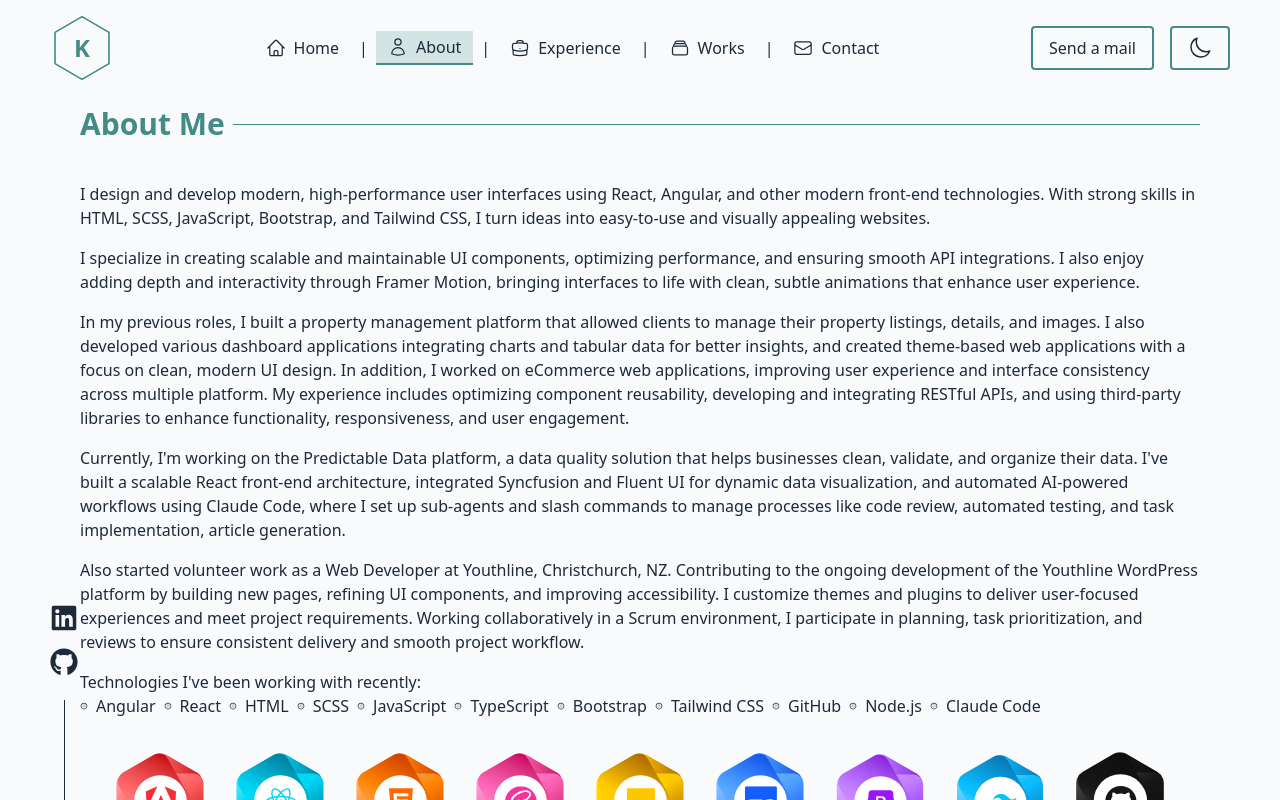
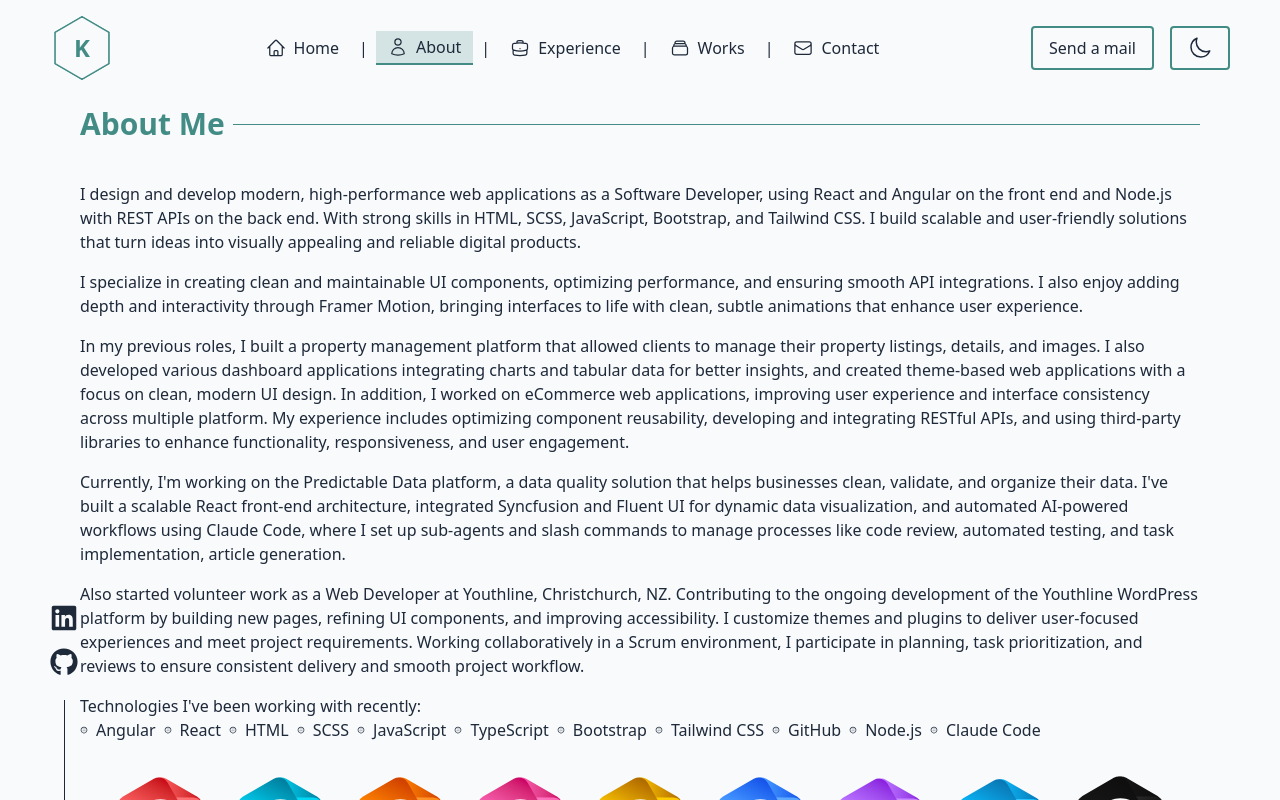
Before and after one commit to KinjalHirapara/portfolio, a React (Vite) app: page /about in a window 1280 px wide. Built offline with nearby package versions, Linux system fonts and the light colour scheme.

Commit message:
Update content.

```diff
--- a/src/components/About.tsx
+++ b/src/components/About.tsx
@@ -31,11 +31,12 @@ const About: React.FC = () => {
               variants={fadeInUp}
             >
               <p>
-                I design and develop modern, high-performance user interfaces
-                using React, Angular, and other modern front-end technologies.
-                With strong skills in HTML, SCSS, JavaScript, Bootstrap, and
-                Tailwind CSS, I turn ideas into easy-to-use and visually
-                appealing websites.
+                I design and develop modern, high-performance web applications
+                as a Software Developer, using React and Angular on the front
+                end and Node.js with REST APIs on the back end. With strong
+                skills in HTML, SCSS, JavaScript, Bootstrap, and Tailwind CSS. I
+                build scalable and user-friendly solutions that turn ideas into
+                visually appealing and reliable digital products.
               </p>
             </motion.div>
             <motion.div
@@ -45,11 +46,11 @@ const About: React.FC = () => {
               variants={fadeInUp}
             >
               <p>
-                I specialize in creating scalable and maintainable UI
-                components, optimizing performance, and ensuring smooth API
-                integrations. I also enjoy adding depth and interactivity
-                through Framer Motion, bringing interfaces to life with clean,
-                subtle animations that enhance user experience.
+                I specialize in creating clean and maintainable UI components,
+                optimizing performance, and ensuring smooth API integrations. I
+                also enjoy adding depth and interactivity through Framer Motion,
+                bringing interfaces to life with clean, subtle animations that
+                enhance user experience.
                 {/* I specialize in building scalable, maintainable, and accessible
                 UI components, optimizing performance, and ensuring seamless API
                 integrations. Additionally, I bring interfaces to life with
--- a/src/components/Home.tsx
+++ b/src/components/Home.tsx
@@ -42,10 +42,13 @@ const Home: React.FC = () => {
             variants={fadeInUp}
             className="text-base md:text-lg text-gray-600 dark:text-gray-400 max-w-2xl"
           >
-            Specializing in building user-friendly, scalable, and visually
+            {/* Specializing in building user-friendly, scalable, and visually
             engaging web applications using Angular, React, and Node.js.
             Committed to transforming complex concepts into interactive
-            interfaces that enhance usability and drive user engagement.
+            interfaces that enhance usability and drive user engagement. */}
+            I build scalable, user-focused web applications. I enjoy working
+            across the full development lifecycle. Focused on clean code,
+            performance, and usability.
           </motion.div>
           <motion.div
             custom={4}
@@ -56,7 +59,8 @@ const Home: React.FC = () => {
             <a
               href="/Software Developer_Kinjal_Hirapara.pdf"
               download
-              target="_blank" rel="noopener noreferrer"
+              target="_blank"
+              rel="noopener noreferrer"
               className="inline-block px-6 py-2 rounded border-2 border-primary bg-transparent text-primary font-semibold transition  hover:shadow-[3px_3px_0_0_var(--color-primary)] hover:-translate-x-1 hover:-translate-y-1"
             >
               Download CV
--- a/src/constants/index.tsx
+++ b/src/constants/index.tsx
@@ -134,7 +134,7 @@ export const experiences = [
     ],
   },
   {
-    title: "Software Developer(UI)",
+    title: "Software Developer",
     company: "Amnex Technologies",
     city: "Ahmedabad, Gujarat, India",
     duration: "March 2021 - Oct 2024",
```
